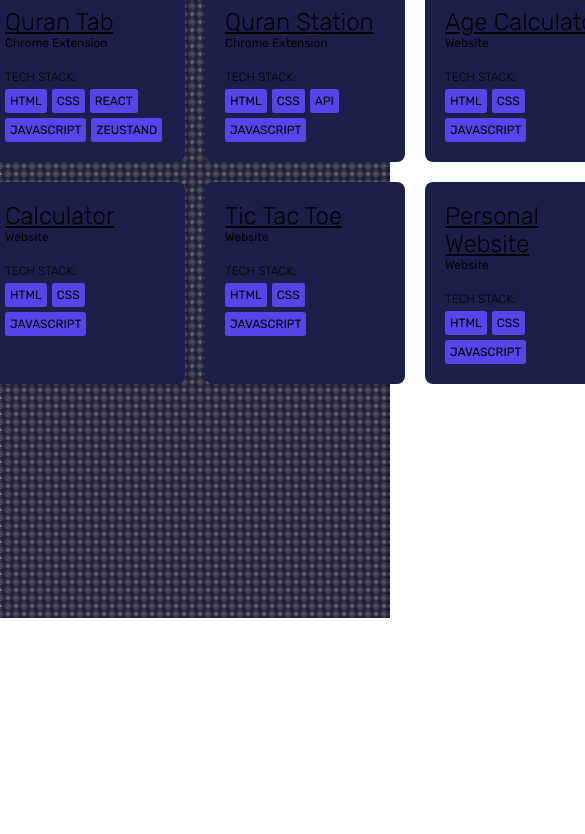
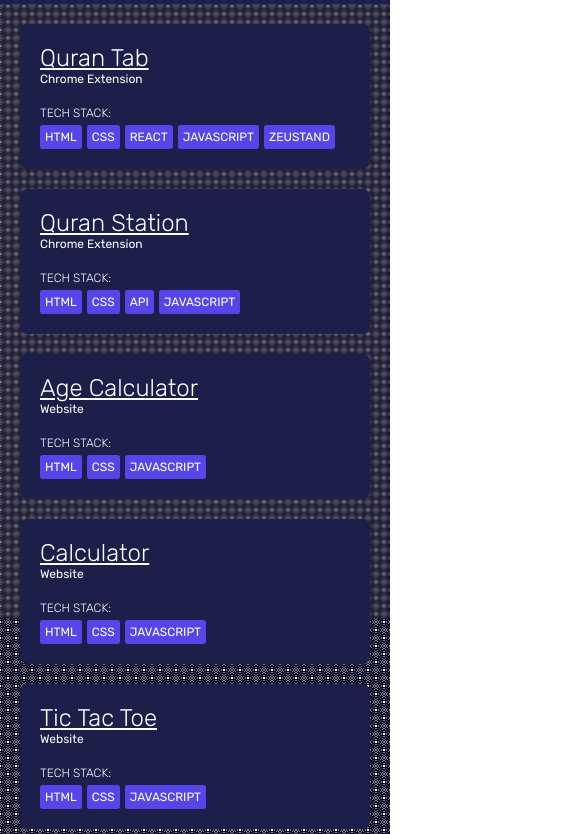
Before and after one commit to MohamedIsmailAbdulMoneim/tab, a plain HTML site: page index.html in a window 390 px wide. Shown: the part 226-1060 px from the top of the page, 585 px wide, since content can reach past the window. Before the commit the page ends 844 px from the top, so only its background shows below. Drawn offline with Linux system fonts and the light colour scheme.

Commit message:
final version

```diff
--- /dev/null
+++ b/styles/_mixins.scss
@@ -0,0 +1,17 @@
+@mixin mobile(){
+    @media (max-width: 600px) {
+        @content;
+    }
+}
+
+@mixin tablet(){
+    @media (min-width: 600px) and (max-width: 900px) {
+        @content;
+    }
+}
+
+@mixin mobile-tablet(){
+    @media (max-width: 900px) {
+        @content;
+    }
+}
--- a/styles/style.scss
+++ b/styles/style.scss
@@ -1,4 +1,5 @@
 @import url('https://fonts.googleapis.com/css2?family=Rubik:ital,wght@0,300..500;1,300..500&display=swap');
+@import "mixins";
 
 :root {
   --color-very-dark-blue: #0f1424;
@@ -48,6 +49,7 @@
   body {
     font-size: 1.6rem;
     font-family: "Rubik", sans-serif;
+    color: var(--color-white);
   }
 
   /* End CSS Reset */
@@ -65,9 +67,18 @@
     justify-content: center;
     padding-bottom: var(--default-padding);
 
+    @include tablet {
+      grid-template-columns: repeat(2, 1fr);
+      align-content: start;
+    }
+
+    @include mobile {
+      grid-template-columns: 1fr;
+    }
+
     &::before {
       content: "";
-      position: absolute;
+      position: fixed;
       width: 100vw;
       height: 100vh;
       backdrop-filter: blur(.1rem);
@@ -91,14 +102,40 @@
 
     &:not(:nth-child(1)) {
       padding: var(--default-padding);
+      @include mobile-tablet {
+        margin: 0 var(--default-padding);
+      }
+
     }
     &:nth-child(1) {
       grid-row: 1/3;
+
+      @include tablet {
+
+        grid-column: 1/-1;
+        flex-direction: row;
+      }
+
+      @include mobile-tablet {
+        border-radius: 0;
+      }
+
     }
-    & .top {
-      background-color: var(--color-desaturated-blue);
-      padding: var(--default-padding);
+  }
+
+  .top {
+    background-color: var(--color-desaturated-blue);
+    padding: var(--default-padding);
+
+
+    @include mobile-tablet {
+      display: flex;
+      gap: 0.5rem;
+      align-items: center;
+      flex: 1;
     }
+
+
   }
 
   .name {
@@ -120,11 +157,21 @@
     gap: 1rem;
     padding: var(--default-padding);
     margin: auto 0;
+    @include tablet {
+      flex: 1;
+    }
+
+    @include mobile {
+      flex-direction: row;
+      flex-wrap: wrap;
+
+    }
   }
 
   .icon {
     width: 2rem;
     height: 2rem;
+    color: var(wh);
   }
 
   .icons {
```
Also changed, not shown: assets/facebook.png, assets/instagram.png, assets/linkedin.png, assets/twitter.png, assets/youtube.png, styles/style.css, 1 other file.
